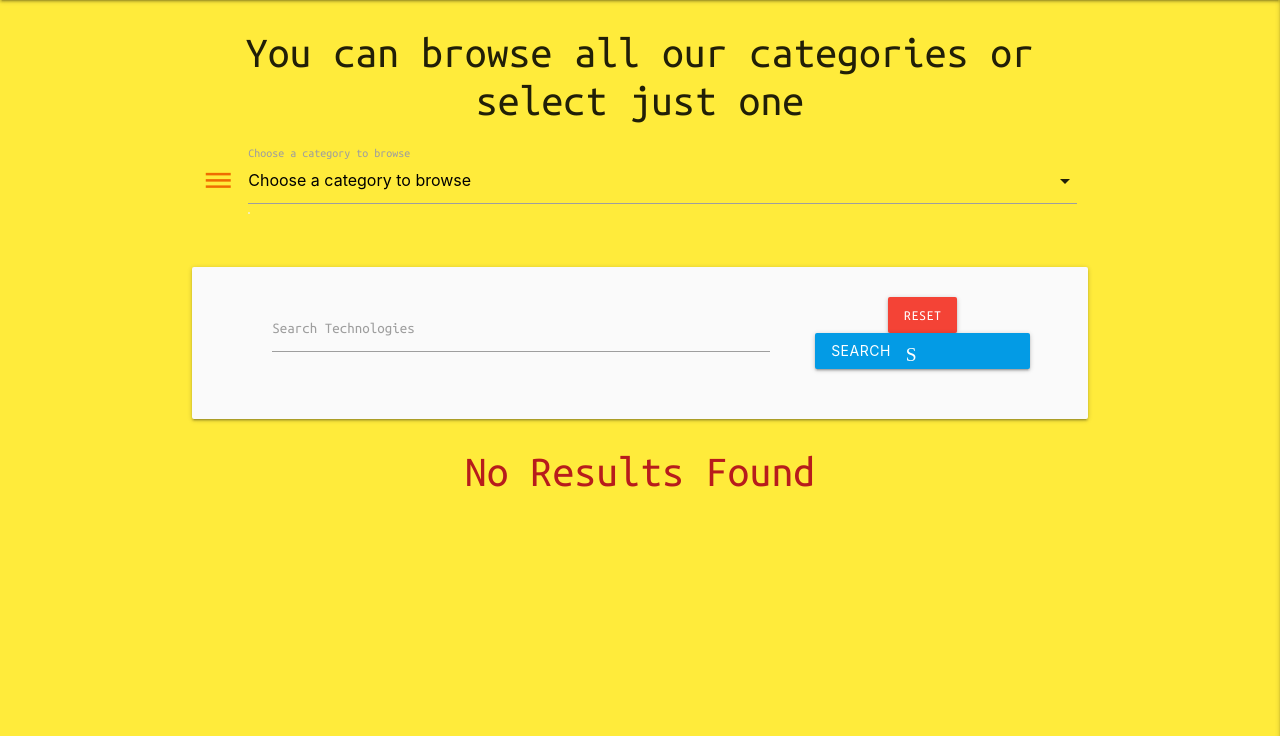
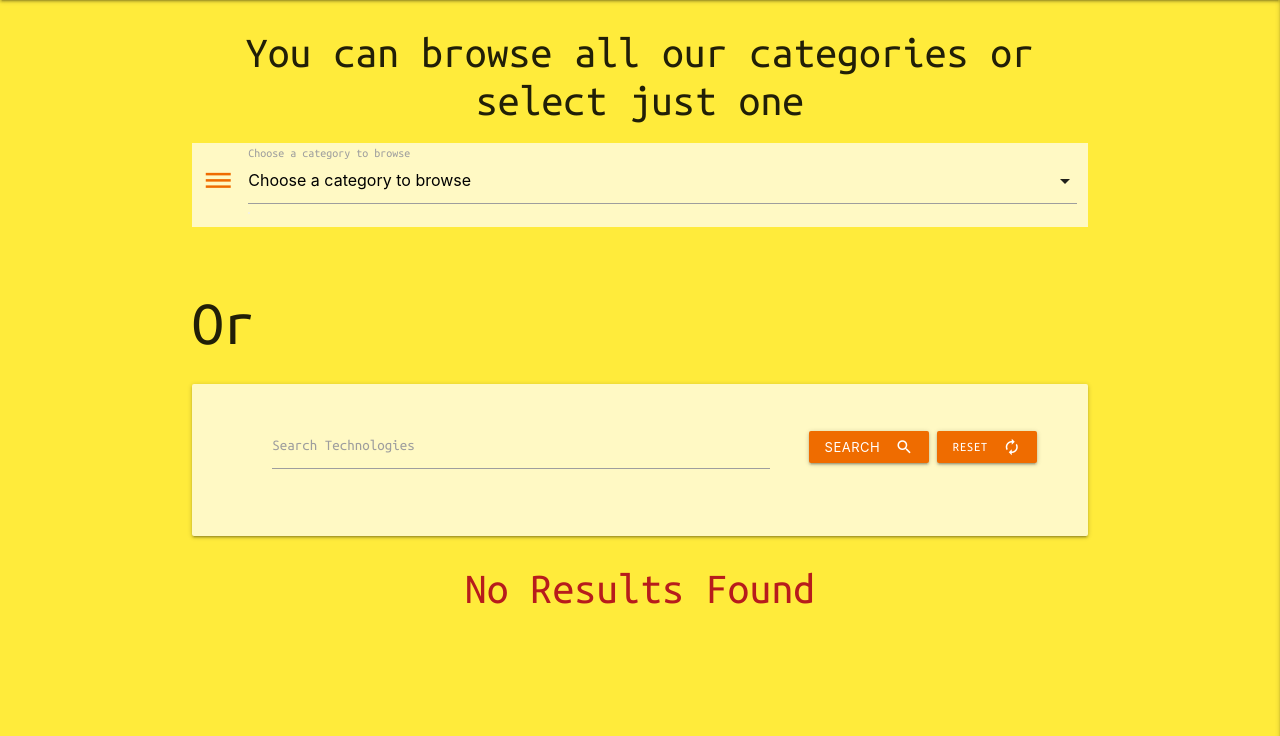
Before and after one commit to ConacBreslin/technostalgia, a Flask app: page /search in a window 1280 px wide. Shown: the part 64-800 px from the top of the page. Run offline with Flask 2, Linux system fonts and the light colour scheme; data that the repository does not hold is empty; some libraries are stand-ins or nearby versions.

Commit message:
Style search and reset buttons

```diff
--- a/templates/technologies.html
+++ b/templates/technologies.html
@@ -6,7 +6,7 @@
 
 <!-- Code from Materialize.com for radiobuttons to select category to browse -->
 <form action="#">
-  <div class="row">
+  <div class="row yellow lighten-4">
     <div class="input-field col s12">
       <i class="material-icons prefix orange-text text-darken-3">dehaze</i>
       <select id="category_name" name="category_name" class="validate" required>
@@ -25,10 +25,10 @@
   </div>
 </form>
 
-
+<h1>Or</h1>
 
 <!-- Code for search box  -->
-<div class="row card-panel grey lighten-5">
+<div class="row card-panel yellow lighten-4">
   <form action="{{ url_for('search') }}" method="post" class="col s12">
       <div class="row valign-wrapper center-align">
           <div class="input-field col s12 m8">
@@ -37,16 +37,17 @@
               <label for="query">Search Technologies</label>
           </div>
           <div class="col s12 m4">
-              <a href="{{ url_for('get_technologies') }}" class="red btn text-shadow">Reset</a>
-              <button type="submit" class="light-blue darken-1 btn text-shadow">
-                  Search<i class="material-icons right">Search</i>
+
+              <button type="submit" class="orange darken-3 btn-small"><i class="material-icons right">search</i>
+                  Search
               </button>
+              <a href="{{ url_for('get_technologies') }}" class="orange darken-3 btn-small"><i class="material-icons right">autorenew</i>Reset</a>
           </div>
       </div>
   </form>
 </div>
 
-{% if tasks|length == 0 %}
+{% if technologies|length == 0 %}
     <h3 class="red-text text-darken-4 center-align">No Results Found</h3>
 {% endif %}
 
```
